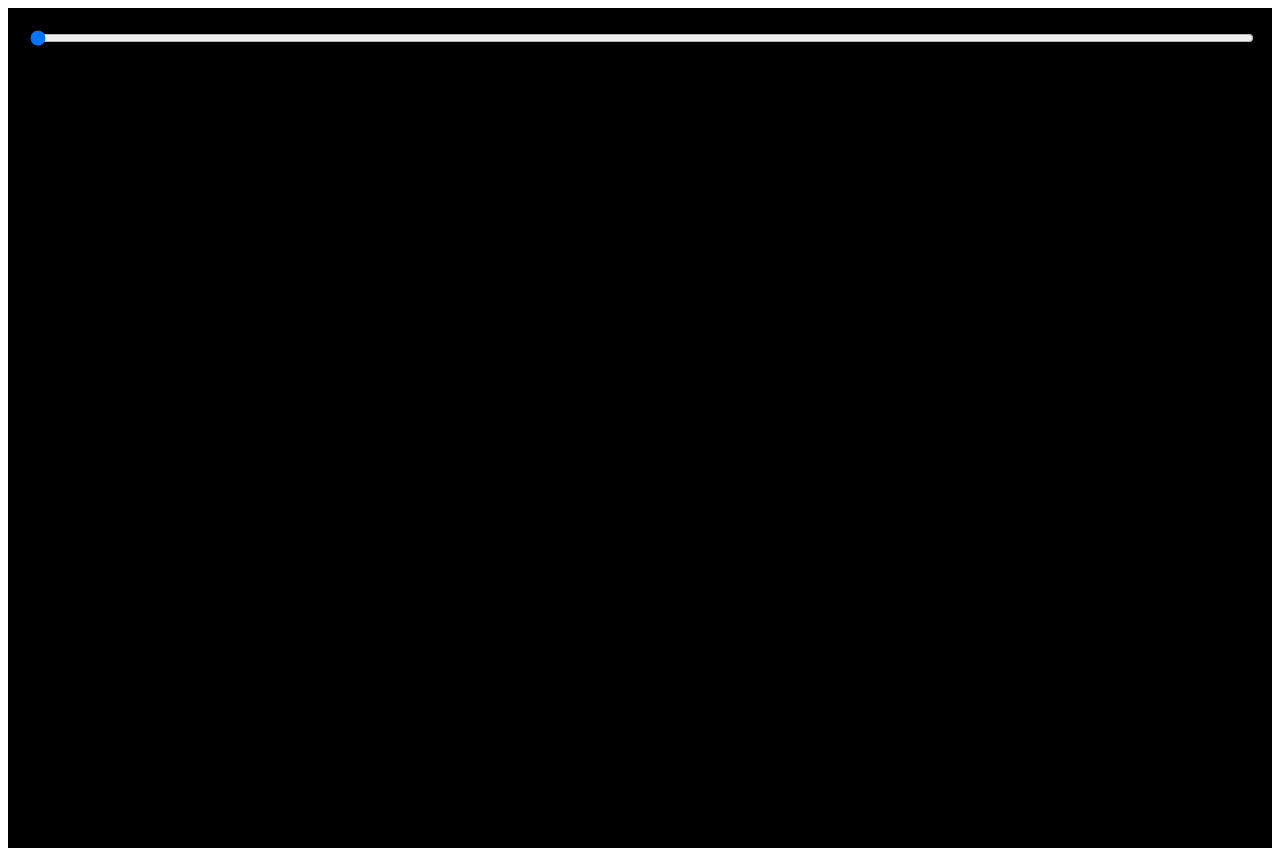
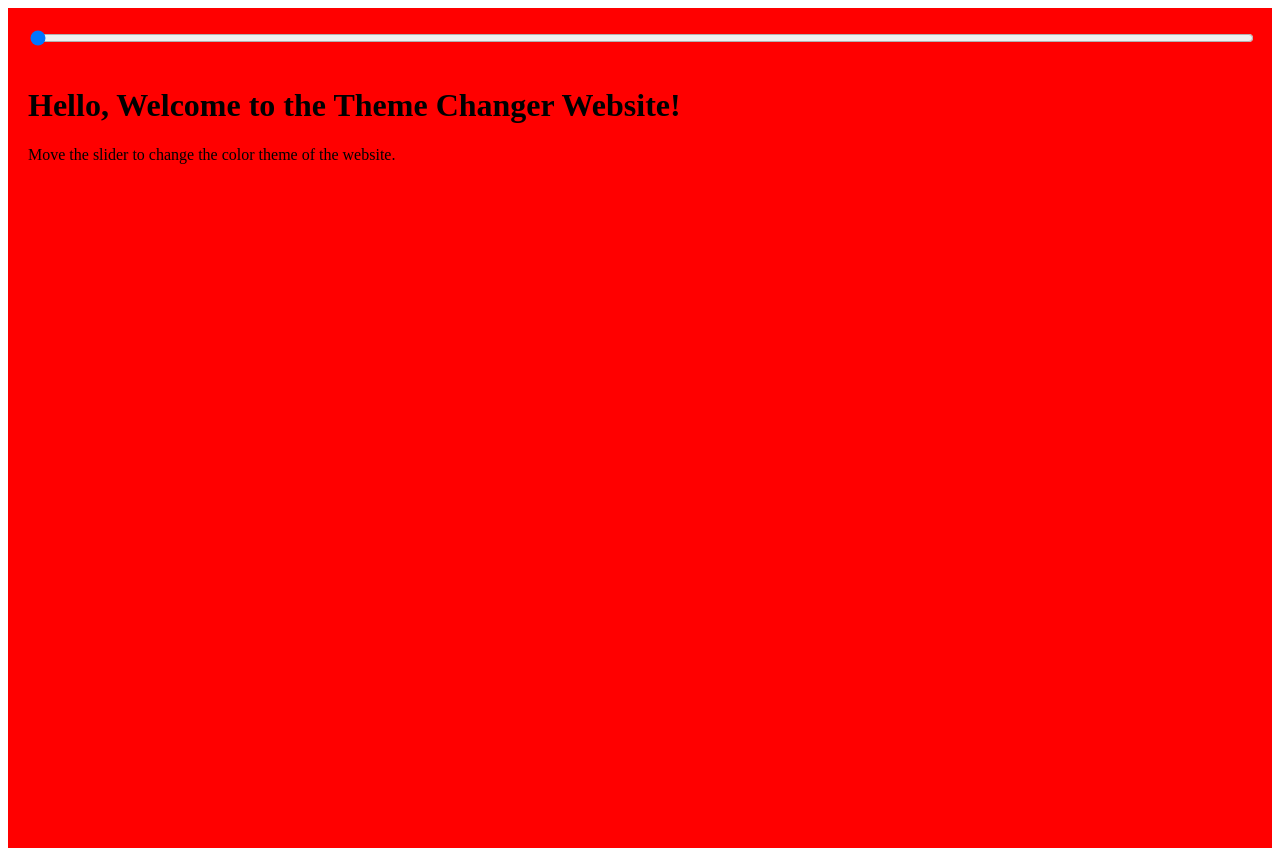
Before and after one commit to yatharthb/themet, a React (Vite) app: page / in a window 1280 px wide. Built offline with nearby package versions, Linux system fonts and the light colour scheme.

Commit message:
Added HSL colors instead of RGB

```diff
--- a/src/App.jsx
+++ b/src/App.jsx
@@ -1,19 +1,22 @@
 import React, { useState } from 'react';
 
 const App = () => {
-  const [color, setColor] = useState(0);
+  const [hue, setHue] = useState(0);
 
-  // Create a color using the slider value (0-255)
-  const backgroundColor = `rgb(${color}, ${color}, ${color})`;
+  // Create a color using the slider value (0-360)
+  const backgroundColor = `hsl(${hue}, 100%, 50%)`;
+
+  // Determine text color based on hue for contrast
+  const textColor = hue > 200 && hue < 300 ? 'white' : 'black';
 
   return (
-    <div style={{ backgroundColor, minHeight: '100vh', padding: '20px' }}>
+    <div style={{ backgroundColor, color: textColor, minHeight: '100vh', padding: '20px' }}>
       <input
         type="range"
         min="0"
-        max="255"
-        value={color}
-        onChange={(e) => setColor(e.target.value)}
+        max="360"
+        value={hue}
+        onChange={(e) => setHue(e.target.value)}
         style={{ width: '100%', marginBottom: '20px' }}
       />
 
```
